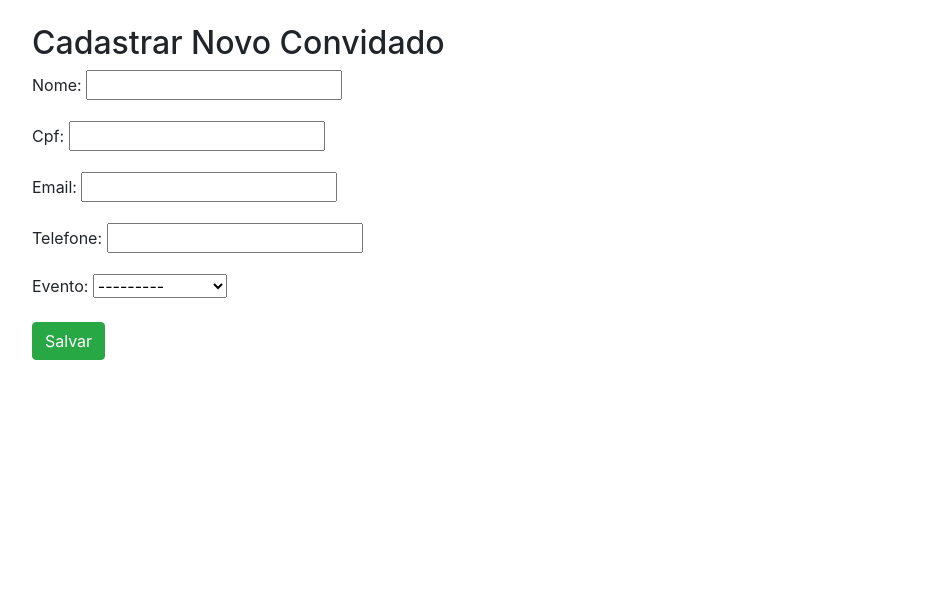
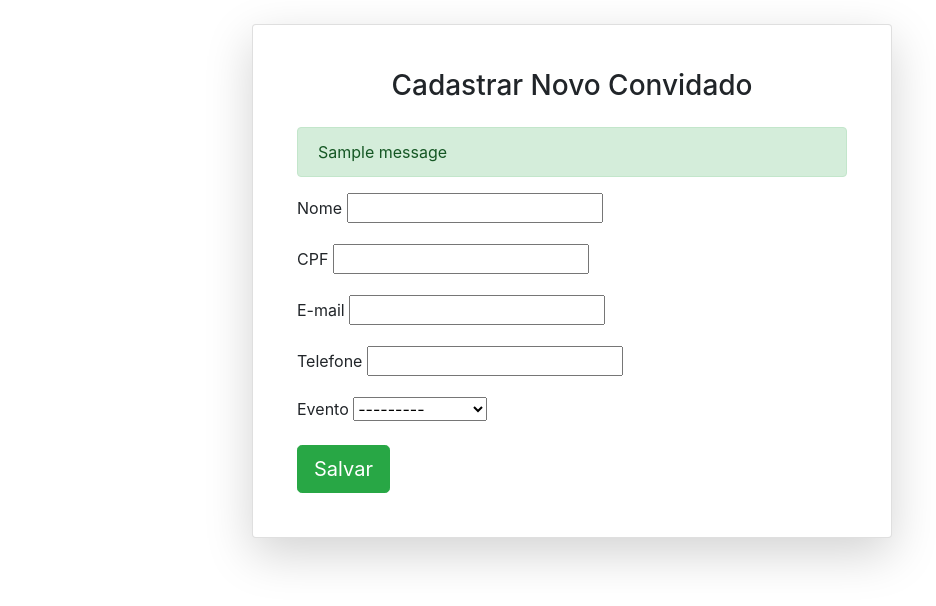
Before and after one commit to douglasinforj/sistema_rspv_presenca_eventos, a Django app: page /cadastrar_convidado/ in a window 1280 px wide. Shown: the part 56-662 px from the top of the page, without its empty margins (68-1004 px from the left). Run offline with Django 5.2, Linux system fonts and the light colour scheme; tables that the repository leaves empty hold one stand-in row (values such as "Sample post"); one stand-in notice (Sample message) is shown; some libraries are stand-ins or nearby versions.

Commit message:
Adições do campo telefone e estilização do formulario

```diff
--- a/evento/templates/evento/cadastrar_convidado.html
+++ b/evento/templates/evento/cadastrar_convidado.html
@@ -3,12 +3,55 @@
 {% block title %}Cadastrar Convidado{% endblock %}
 
 {% block content %}
-<div class="container">
-    <h2>Cadastrar Novo Convidado</h2>
-    <form method="POST">
-        {% csrf_token %}
-        {{ form.as_p }}
-        <button type="submit" class="btn btn-success">Salvar</button>
-    </form>
+<div class="container mt-4 d-flex justify-content-center">
+    <div class="card shadow-lg p-4" style="width: 40rem;">
+        <div class="card-body">
+            <h3 class="card-title text-center mb-4">Cadastrar Novo Convidado</h3>
+
+            {% if messages %}
+                {% for message in messages %}
+                    <div class="alert
+                        {% if message.tags == 'success' %}alert-success
+                        {% elif message.tags == 'error' %}alert-danger
+                        {% else %}alert-warning{% endif %}">
+                        {{ message }}
+                    </div>
+                {% endfor %}
+            {% endif %}
+
+            <form method="POST">
+                {% csrf_token %}
+
+                <div class="mb-3">
+                    <label for="id_nome" class="form-label">Nome</label>
+                    {{ form.nome }}
+                </div>
+
+                <div class="mb-3">
+                    <label for="id_cpf" class="form-label">CPF</label>
+                    {{ form.cpf }}
+                </div>
+
+                <div class="mb-3">
+                    <label for="id_email" class="form-label">E-mail</label>
+                    {{ form.email }}
+                </div>
+
+                <div class="mb-3">
+                    <label for="id_telfone" class="form-label">Telefone</label>
+                    {{ form.telefone }}
+                </div>
+
+                <div class="mb-3">
+                    <label for="id_evento" class="form-label">Evento</label>
+                    {{ form.evento }}
+                </div>
+
+                <div class="d-grid">
+                    <button type="submit" class="btn btn-success btn-lg">Salvar</button>
+                </div>
+            </form>
+        </div>
+    </div>
 </div>
 {% endblock %}
```
